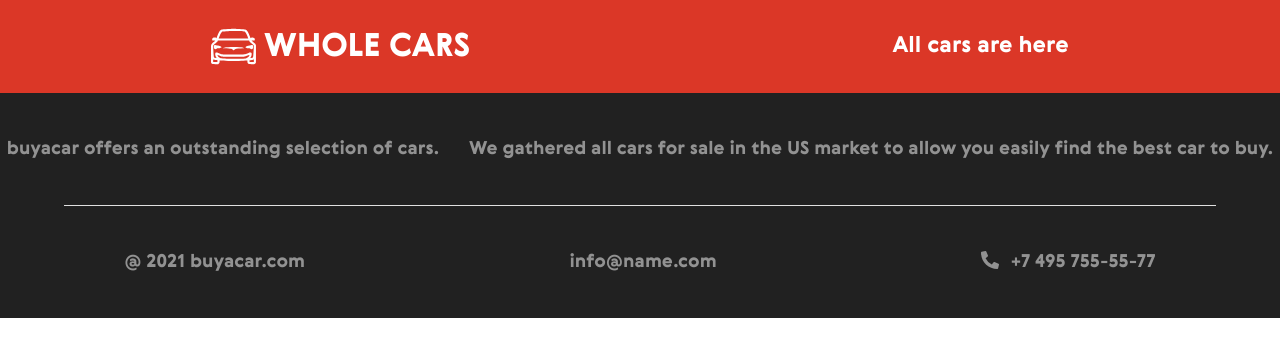
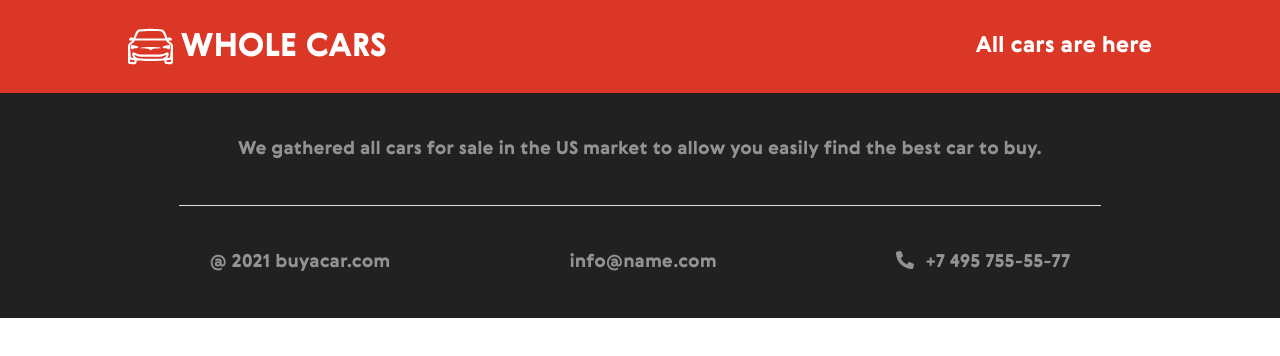
Before and after one commit to D3VO1D/buyacar, a Vue app in the folder frontend/: page /cars in a window 1280 px wide. Shown: the top 356 px of the page. Built offline with nearby package versions, Linux system fonts and the light colour scheme; no server answers.

Commit message:
align header, main, footer

```diff
--- a/frontend/src/components/AppCarCard.vue
+++ b/frontend/src/components/AppCarCard.vue
@@ -130,7 +130,7 @@ export default {
 @import '@/_vars';
 
 .card {
-    width: 70%;
+    width: fit-content;
     position: relative;
     padding: 16px;
     background-color: $white;
@@ -191,7 +191,8 @@ export default {
         font-size: 17px;
         font-weight: 700;
         min-width: 120px;
-        text-align: center;
+        text-align: right;
+        margin-right: 20px;
     }
 
     &__link {
@@ -247,15 +248,16 @@ export default {
     &__year, &__mileage {
         font-size: 17px;
         margin-bottom: 8px;
-        text-align: center;
     }
 
     &__year {
-        min-width: 55px;
+        min-width: 60px;
+        text-align: left;
     }
 
     &__mileage {
-        min-width: 85px;
+        min-width: 100px;
+        text-align: right;
     }
 
     &__clicker {
--- a/frontend/src/components/TheFooter.vue
+++ b/frontend/src/components/TheFooter.vue
@@ -1,9 +1,6 @@
 <template>
     <footer class="footer">
         <ul class="footer__section">
-            <li>
-                <span class="logo">buyacar</span> offers an outstanding selection of cars.
-            </li>
             <li>
                 We gathered all cars for sale in the US market to allow you easily find the best car to buy.
             </li>
@@ -39,7 +36,7 @@ export default {
     gap: 12px;
     background-color: $footer-color;
     color: $footer-text-color;
-    padding: 24px 0;
+    padding: 24px 10%;
     font-family: $logo-font;
 
     flex-shrink: 0;
--- a/frontend/src/components/TheHeader.vue
+++ b/frontend/src/components/TheHeader.vue
@@ -25,9 +25,9 @@ export default {
     background-color: $accent-color;
     color: $white;
     display: flex;
-    justify-content: space-around;
+    justify-content: space-between;
     align-items: center;
-    padding: 24px 0;
+    padding: 24px 10%;
     font-family: $logo-font;
 
     &__logo {
--- a/frontend/src/views/MainPage.vue
+++ b/frontend/src/views/MainPage.vue
@@ -63,10 +63,7 @@ export default {
 
 <style lang="scss" scoped>
 main {
-    width: 80%;
-    margin: 0 auto;
-    padding: 40px 0;
-    flex: 1 0 auto;
+    padding: 40px 0 40px calc(10% - 16px);
 }
 
 .pagination-container {
```
